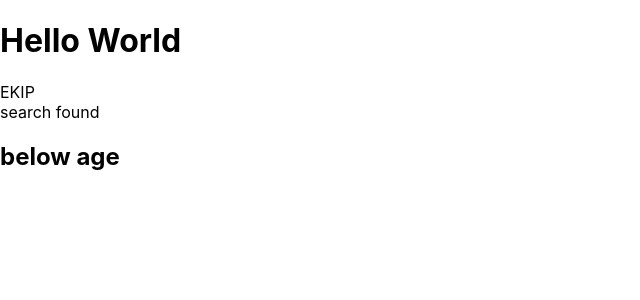
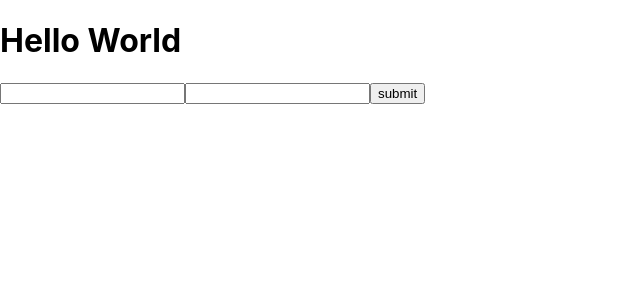
Before and after one commit to Rahul-Souram/react-js-training, a React (Create React App) app: page / in a window 1280 px wide. Shown: the top 300 px of the page, without its empty margins (0-640 px from the left). Built offline with nearby package versions, Linux system fonts and the light colour scheme.

Commit message:
useState hook

```diff
--- a/src/App.js
+++ b/src/App.js
@@ -1,22 +1,24 @@
 import React from "react";
 import SecondComponent from "./components/SecondComponent";
 import ConditionalRendering from "./components/ConditionalRendering";
+import CompuseState from "./components/CompuseState";
+import FormComp from "./components/FormComp";
 
 function App() {
 
   // props
 
-  const FirstComponent = ({ name, role }) => {
-    // const { name, role } = props;
+  // const FirstComponent = ({ name, role }) => {
+  //   // const { name, role } = props;
 
-    return (
-      <div>
-        <h2>Card</h2>
-        <h3>name: {name}</h3>
-        <p>{role}</p>
-      </div>
-    )
-  }
+  //   return (
+  //     <div>
+  //       <h2>Card</h2>
+  //       <h3>name: {name}</h3>
+  //       <p>{role}</p>
+  //     </div>
+  //   )
+  // }
 
   // const arr = [1, 2, 3, 4, 5];
 
@@ -35,7 +37,9 @@ function App() {
 
       {/* <FirstComponent name="Rahul" role="dev" /> */}
       {/* <SecondComponent /> */}
-      <ConditionalRendering />
+      {/* <ConditionalRendering /> */}
+      {/* <CompuseState /> */}
+      <FormComp />
     </div>
   );
 }
--- /dev/null
+++ b/src/components/CompuseState.jsx
@@ -0,0 +1,34 @@
+import React, { useState } from "react";
+
+const CompuseState = () => {
+  //   const [state, setState] = useState("hello");
+
+  const [value, setValue] = useState(0);
+  //   console.log(state, setState);
+
+  //   decrement number by 1
+  return (
+    <div>
+      {/* <h2>{state}</h2>
+      <button onClick={() => setState("hii")}>change word </button> */}
+      <h3>{value}</h3>
+      <button onClick={() => setValue(value + 1)}>increment</button>
+      <button
+        onClick={() => {
+          setValue(0);
+        }}
+      >
+        reset
+      </button>
+      <button
+        onClick={() => {
+          setValue(value - 1);
+        }}
+      >
+        decrement
+      </button>
+    </div>
+  );
+};
+
+export default CompuseState;
--- /dev/null
+++ b/src/components/FormComp.jsx
@@ -0,0 +1,30 @@
+import React, { useState } from "react";
+
+const FormComp = () => {
+  const [input, setInput] = useState({ name: "", email: "" });
+
+  const handleChange = (e) => {
+    const { name, value } = e.target;
+    setInput({ ...input, [name]: value });
+  };
+
+  const handleSubmit = (e) => {
+    e.preventDefault();
+    const { name, email } = input;
+    console.log(`my name is ${name}, my email is ${email}`);
+  };
+
+  //   create a form with one input when click on submission it should store value and show on browser
+
+  return (
+    <div>
+      <form onSubmit={handleSubmit}>
+        <input type="text" name="name" id="" onChange={handleChange} />
+        <input type="email" name="email" id="" onChange={handleChange} />
+        <button type="submit">submit</button>
+      </form>
+    </div>
+  );
+};
+
+export default FormComp;
```
